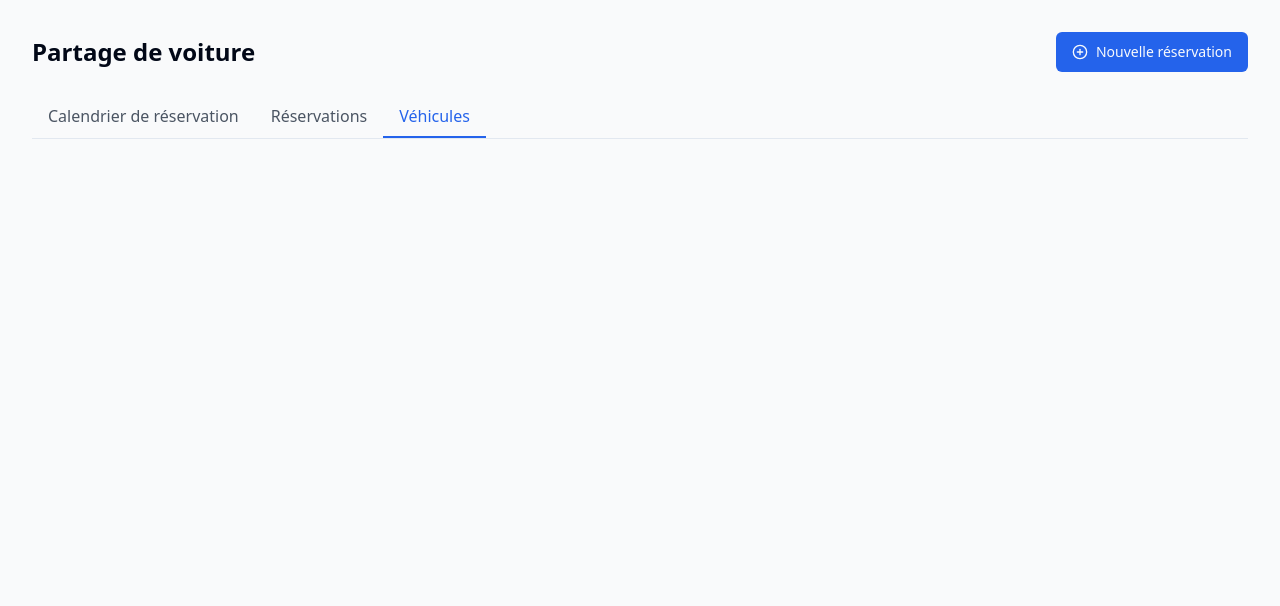
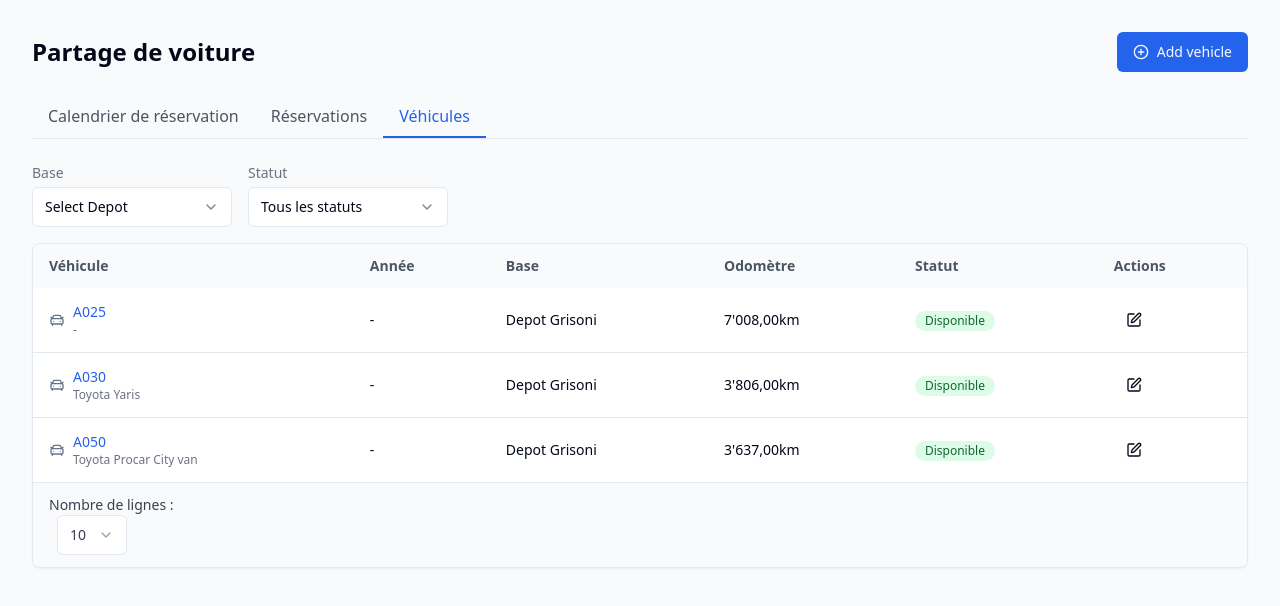
Before and after one commit to Aymanebouf/reservation-vehicules, a React (Vite) app: page / in a window 1280 px wide. Both pictures are taken after a click on the button "Véhicules". Shown: the top 606 px of the page. Built offline with nearby package versions, Linux system fonts and the light colour scheme.

Commit message:
Implement Vehicle View
This commit implements a new view for the "Vehicles" tab, displaying vehicle information as per the provided screen.  Three example vehicles are included for testing purposes.

```diff
--- a/src/components/Calendar/BookingCalendar.tsx
+++ b/src/components/Calendar/BookingCalendar.tsx
@@ -1,6 +1,5 @@
-
 import { Card } from "@/components/ui/card";
-import { ChevronLeft, ChevronRight, CarFront, PlusCircle } from "lucide-react";
+import { ChevronLeft, ChevronRight, CarFront, PlusCircle, Edit } from "lucide-react";
 import { Button } from "@/components/ui/button";
 import {
   Dialog,
@@ -40,6 +39,145 @@ type TabType = 'calendar' | 'list' | 'vehicles';
 
 export const BookingCalendar = () => {
   const [activeTab, setActiveTab] = useState<TabType>('calendar');
+
+  const renderVehicleList = () => (
+    <div className="space-y-4">
+      <div className="flex items-center gap-4">
+        <div className="space-y-1">
+          <div className="text-sm text-gray-500">Base</div>
+          <Select>
+            <SelectTrigger className="w-[200px]">
+              <SelectValue placeholder="Select Depot" />
+            </SelectTrigger>
+            <SelectContent>
+              <SelectItem value="depot1">Depot Grisoni</SelectItem>
+              <SelectItem value="depot2">Depot Central</SelectItem>
+            </SelectContent>
+          </Select>
+        </div>
+
+        <div className="space-y-1">
+          <div className="text-sm text-gray-500">Statut</div>
+          <Select>
+            <SelectTrigger className="w-[200px]">
+              <SelectValue placeholder="Tous les statuts" />
+            </SelectTrigger>
+            <SelectContent>
+              <SelectItem value="all">Tous les statuts</SelectItem>
+              <SelectItem value="available">Disponible</SelectItem>
+              <SelectItem value="maintenance">En maintenance</SelectItem>
+            </SelectContent>
+          </Select>
+        </div>
+      </div>
+
+      <Card className="overflow-hidden">
+        <div className="relative overflow-x-auto">
+          <table className="w-full text-sm text-left">
+            <thead className="bg-gray-50 text-gray-600">
+              <tr>
+                <th className="px-4 py-3">Véhicule</th>
+                <th className="px-4 py-3">Année</th>
+                <th className="px-4 py-3">Base</th>
+                <th className="px-4 py-3">Odomètre</th>
+                <th className="px-4 py-3">Statut</th>
+                <th className="px-4 py-3">Actions</th>
+              </tr>
+            </thead>
+            <tbody>
+              <tr className="border-b">
+                <td className="px-4 py-3">
+                  <div className="flex items-center gap-2">
+                    <CarFront className="h-4 w-4 text-slate-500" />
+                    <div>
+                      <div className="text-blue-600">A025</div>
+                      <div className="text-xs text-gray-500">-</div>
+                    </div>
+                  </div>
+                </td>
+                <td className="px-4 py-3">-</td>
+                <td className="px-4 py-3">Depot Grisoni</td>
+                <td className="px-4 py-3">7'008,00km</td>
+                <td className="px-4 py-3">
+                  <span className="inline-flex items-center px-2.5 py-0.5 rounded-full text-xs font-medium bg-green-100 text-green-800">
+                    Disponible
+                  </span>
+                </td>
+                <td className="px-4 py-3">
+                  <Button variant="ghost" size="icon">
+                    <Edit className="h-4 w-4" />
+                  </Button>
+                </td>
+              </tr>
+              <tr className="border-b">
+                <td className="px-4 py-3">
+                  <div className="flex items-center gap-2">
+                    <CarFront className="h-4 w-4 text-slate-500" />
+                    <div>
+                      <div className="text-blue-600">A030</div>
+                      <div className="text-xs text-gray-500">Toyota Yaris</div>
+                    </div>
+                  </div>
+                </td>
+                <td className="px-4 py-3">-</td>
+                <td className="px-4 py-3">Depot Grisoni</td>
+                <td className="px-4 py-3">3'806,00km</td>
+                <td className="px-4 py-3">
+                  <span className="inline-flex items-center px-2.5 py-0.5 rounded-full text-xs font-medium bg-green-100 text-green-800">
+                    Disponible
+                  </span>
+                </td>
+                <td className="px-4 py-3">
+                  <Button variant="ghost" size="icon">
+                    <Edit className="h-4 w-4" />
+                  </Button>
+                </td>
+              </tr>
+              <tr className="border-b">
+                <td className="px-4 py-3">
+                  <div className="flex items-center gap-2">
+                    <CarFront className="h-4 w-4 text-slate-500" />
+                    <div>
+                      <div className="text-blue-600">A050</div>
+                      <div className="text-xs text-gray-500">Toyota Procar City van</div>
+                    </div>
+                  </div>
+                </td>
+                <td className="px-4 py-3">-</td>
+                <td className="px-4 py-3">Depot Grisoni</td>
+                <td className="px-4 py-3">3'637,00km</td>
+                <td className="px-4 py-3">
+                  <span className="inline-flex items-center px-2.5 py-0.5 rounded-full text-xs font-medium bg-green-100 text-green-800">
+                    Disponible
+                  </span>
+                </td>
+                <td className="px-4 py-3">
+                  <Button variant="ghost" size="icon">
+                    <Edit className="h-4 w-4" />
+                  </Button>
+                </td>
+              </tr>
+            </tbody>
+          </table>
+          <div className="flex items-center justify-between px-4 py-3 bg-gray-50">
+            <div className="text-sm text-gray-700">
+              Nombre de lignes :
+              <Select defaultValue="10">
+                <SelectTrigger className="w-[70px] ml-2">
+                  <SelectValue placeholder="10" />
+                </SelectTrigger>
+                <SelectContent>
+                  <SelectItem value="10">10</SelectItem>
+                  <SelectItem value="20">20</SelectItem>
+                  <SelectItem value="50">50</SelectItem>
+                </SelectContent>
+              </Select>
+            </div>
+          </div>
+        </div>
+      </Card>
+    </div>
+  );
 
   const renderBookingList = () => (
     <div className="space-y-4">
@@ -315,6 +453,7 @@ export const BookingCalendar = () => {
     <div className="space-y-6">
       <div className="flex items-center justify-between">
         <h1 className="text-2xl font-semibold">Partage de voiture</h1>
+        {activeTab !== 'vehicles' ? (
           <Dialog>
             <DialogTrigger asChild>
               <Button className="gap-2">
@@ -329,6 +468,12 @@ export const BookingCalendar = () => {
               <NewBookingForm />
             </DialogContent>
           </Dialog>
+        ) : (
+          <Button className="gap-2">
+            <PlusCircle className="h-4 w-4" />
+            Add vehicle
+          </Button>
+        )}
       </div>
 
       <div className="flex border-b">
@@ -354,6 +499,7 @@ export const BookingCalendar = () => {
 
       {activeTab === 'calendar' && renderCalendar()}
       {activeTab === 'list' && renderBookingList()}
+      {activeTab === 'vehicles' && renderVehicleList()}
     </div>
   );
 };
```
Lines whose indentation alone changed are shown as unchanged.
